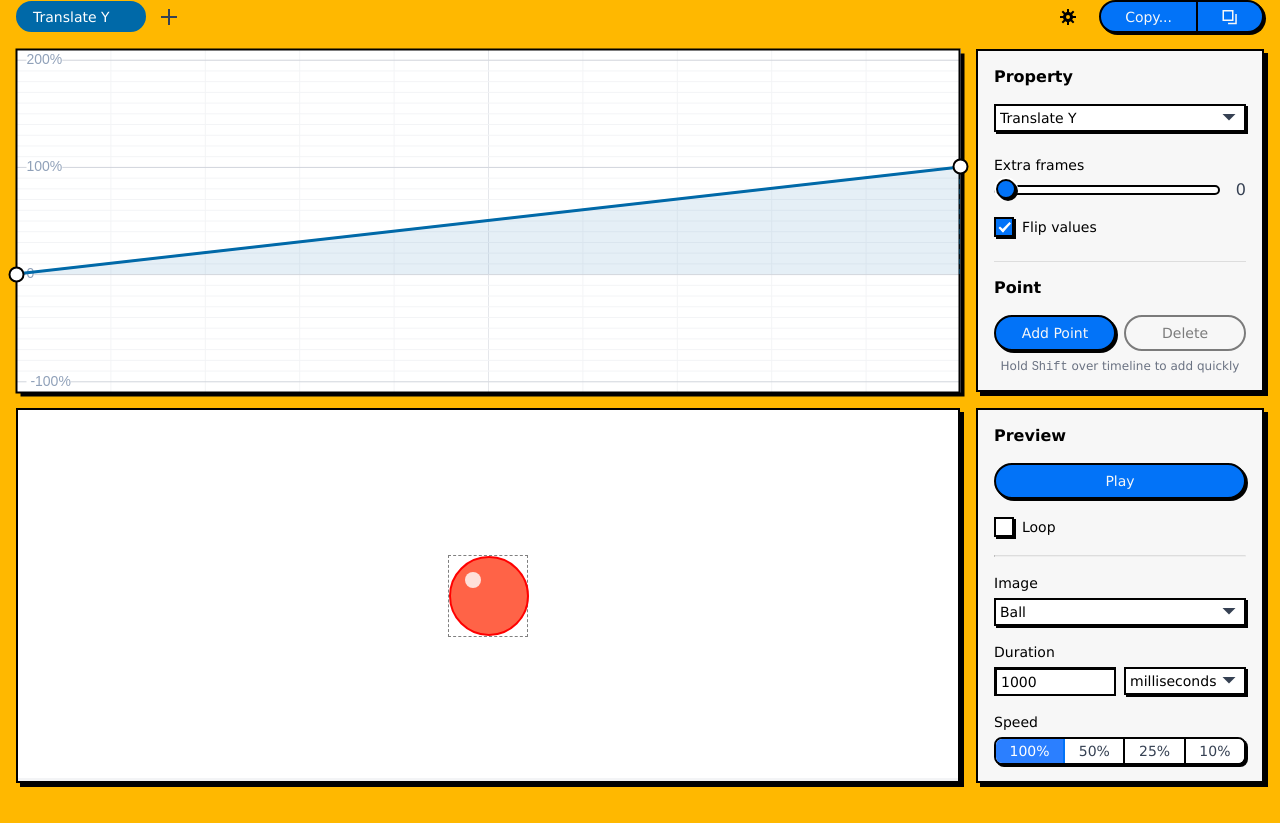
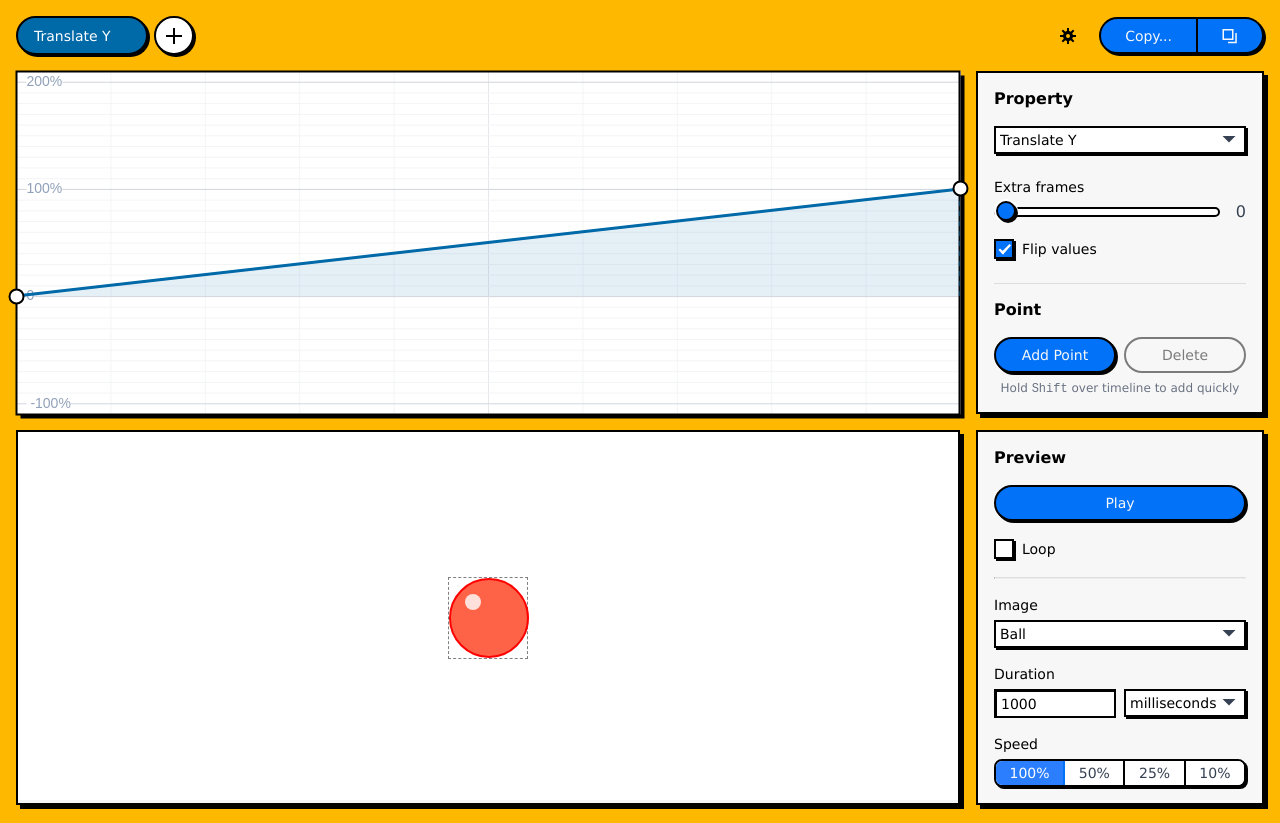
Before and after one commit to gillibrand/keyframe-click, a React (Vite) app: page / in a window 1280 px wide. Before the commit the page ends 801 px from the top, so only its background shows below. Built offline with nearby package versions, Linux system fonts and the light colour scheme.

Commit message:
restyle tabs as neobrutal pills

```diff
--- a/src/app/App.tsx
+++ b/src/app/App.tsx
@@ -402,10 +402,10 @@ function App() {
 
       <NoteList />
 
-      <div className="[ h-screen ] [ flex flex-col ] [ mt-4 stack stack--trail ]">
+      <div className="[ h-screen ] [ flex flex-col ] [ pt-4 stack stack--trail ]">
         {/* TABS and SETTINGS at top */}
         <div className="row">
-          <div className="flex gap-4 items-center">
+          <div className="flex gap-4 items-center justify-between">
             <RadioTabGroup
               tabs={tabs}
               radioGroupName="property"
@@ -415,7 +415,6 @@ function App() {
               canDelete={layers.size > 1 ? canDeleteTab : undefined}
               checkedId={layers.getActiveLayer().id}
               onChange={changeTab}
-              className="grow"
             />
 
             <MenuProvider items={items}>
@@ -423,6 +422,7 @@ function App() {
                 style={{
                   // TODO: standard icon colors
                   color: "var(--c-neo-black)",
+                  marginInlineStart: "auto",
                 }}
                 title="Settings"
               >
@@ -454,7 +454,7 @@ function App() {
         </div>
 
         {/* TIMELINE ROW */}
-        <div className="[ row ] [ grow ]">
+        <section className="[ row ] [ grow ]">
           <div className="inspector-sidebar grow">
             <div className="timeline-wrapper ">
               <canvas
@@ -470,7 +470,7 @@ function App() {
             </div>
 
             {/* This wrapper div is needed to make the inspector sticky since the timeline grid stretches the direct child items */}
-            <div className="tile">
+            <section className="tile">
               <TimelineInspector
                 cssProp={layers.getCssProp()}
                 onChangeCssProp={setCssProp}
@@ -485,16 +485,16 @@ function App() {
                 isAdding={isAdding}
                 disabledCssProps={disabledCssProps}
               />
-            </div>
+            </section>
           </div>
-        </div>
+        </section>
 
         {/* PREVIEW ROW */}
-        <div className="row">
-          <aside className="inspector-sidebar">
+        <section className="row">
+          <section className="inspector-sidebar">
             {preview}
 
-            <div className="tile">
+            <section className="tile">
               <PreviewInspector
                 isPlaying={isPlaying}
                 duration={duration}
@@ -506,9 +506,9 @@ function App() {
                 speed={speed}
                 onChangeSpeed={setSpeed}
               />
-            </div>
-          </aside>
-        </div>
+            </section>
+          </section>
+        </section>
       </div>
     </div>
   );
--- a/src/components/SplitButtons.css
+++ b/src/components/SplitButtons.css
@@ -19,7 +19,7 @@
   appearance: none;
   background-color: var(--sb-bg-color);
   color: var(--sb-color);
-  padding: 0.375rem 1.5rem;
+  padding: 0.5rem 1.5rem;
   position: relative;
 
   border: 2px solid var(--c-neo-black);
--- a/src/components/tab/RadioTab.tsx
+++ b/src/components/tab/RadioTab.tsx
@@ -64,13 +64,15 @@ export const RadioTab = memo(function RadioTab({
 
   return (
     <div
-      className={cx("RadioTab flex flex-nowrap gap-3 items-center", { "can-delete": !!canDelete })}
+      className={cx("RadioTab flex flex-nowrap gap-2 items-center", { "can-delete": !!canDelete })}
       style={style}
       onKeyDown={handleDelKey}
       onClick={moveFocusToInputOnClick}
       data-id={id}
     >
-      <label htmlFor={inputId}>{label}</label>
+      <label className="truncate" htmlFor={inputId}>
+        {label}
+      </label>
 
       <input
         ref={inputRef}
@@ -80,13 +82,14 @@ export const RadioTab = memo(function RadioTab({
         value={label}
         checked={checked}
         data-checked={checked ? "true" : "false"}
+        className="sr-only"
         onChange={(e) => {
           if (e.target.checked) onCheck(id);
         }}
       />
 
       <button
-        className="round-btn"
+        className="RadioTab__button"
         title="close"
         onClick={promptToDelete}
         tabIndex={-1} // no focus; use Del key to invoke instead
--- a/src/components/tab/RadioTabGroup.tsx
+++ b/src/components/tab/RadioTabGroup.tsx
@@ -34,16 +34,16 @@ export function RadioTabGroup({
   onChange,
   className,
 }: Props) {
-  const { parentRef } = useChildAnimator<HTMLDivElement>("both");
+  const { parentRef: animationParentRef } = useChildAnimator<HTMLDivElement>("both");
 
   /**
    * Change keyboard focus to the tab that is currently checked. This uses the ref to the checked value so that it is
    * always up-to-date.
    */
   const focusOnCheckedTab = useCallback(() => {
-    const checkedTabNode = parentRef.current?.querySelector<HTMLInputElement>("input:checked");
+    const checkedTabNode = animationParentRef.current?.querySelector<HTMLInputElement>("input:checked");
     if (checkedTabNode) checkedTabNode.focus();
-  }, [parentRef]);
+  }, [animationParentRef]);
 
   const handleDelete = useCallback(
     (id: string) => {
@@ -59,11 +59,12 @@ export function RadioTabGroup({
   );
 
   return (
-    <div className={cx("RadioTabGroup", "flex", className)} ref={parentRef}>
+    <div className={cx("RadioTabGroup", className)}>
+      <div className="flex min-w-px" ref={animationParentRef}>
         {tabs.map((t) => (
           // Wrap each tab in a div. That's what we animate in/out since it has no padding or margin
           // so can shrink to 0 width
-        <div key={t.id}>
+          <div key={t.id} className="RadioTabGroup__tabWrapper min-w-px">
             <RadioTab
               id={t.id}
               label={CssInfos[t.cssProp].label}
@@ -76,8 +77,10 @@ export function RadioTabGroup({
             />
           </div>
         ))}
+      </div>
+
       <button
-        className="round-btn"
+        className="button is-secondary is-round ml-375"
         onClick={onAddNew}
         disabled={!canAddNew}
         title={!canAddNew ? "All properties are already being used" : "Add property"}
--- a/src/components/tab/tab.css
+++ b/src/components/tab/tab.css
@@ -1,70 +1,103 @@
 .RadioTabGroup {
-  /* padding-block-end: 0.375rem; */
-  /* border-block-end: solid 1px gray; */
+  display: flex;
+  min-width: 1px;
+}
 
-  & > *:not(:last-child) > * {
-    margin-inline-end: 0.5rem;
+.RadioTabGroup__tabWrapper:not(:first-child) {
+  & > .RadioTab {
+    margin-inline-start: 0.375rem;
   }
 }
 
 .RadioTab {
   font-size: var(--sz-small);
   padding: 0.325em 0.9375rem;
-  padding-inline-end: 0.325em;
+  padding: 0.5rem 0.5rem 0.5rem 1rem;
+
+  min-width: 5rem;
   cursor: pointer;
   user-select: none;
-  overflow: hidden;
   white-space: nowrap;
 
   --default-tab-bg-color: var(--tab-bg-color, gray);
-  background-color: color-mix(in srgb, var(--default-tab-bg-color) 10%, white);
   background-color: white;
 
-  border: solid 2px;
-  border-radius: 999px;
-  border-color: var(--default-tab-bg-color);
+  border: solid 2px var(--c-neo-black);
+
   color: var(--default-tab-bg-color);
 
-  &:has(:focus-visible) {
-    outline: solid 2px var(--c-blue);
-    outline-offset: 1px;
-  }
+  border-radius: 999px;
 
   &:has(:checked) {
     color: white;
     background-color: color-mix(in srgb, var(--default-tab-bg-color) 100%, transparent);
+    z-index: 1;
+    position: relative;
   }
 
   > label {
     cursor: inherit;
   }
 
-  > input {
-    /* visually hidden radio button; keyboard accessible */
-    position: absolute;
-    clip-path: inset(50%);
-  }
+  &:not(.can-delete),
+  &:not(:has(:checked)) {
+    .RadioTab__button {
+      visibility: hidden;
+      flex-shrink: 100;
 
-  .round-btn {
-    background-color: rgba(255 255 255 / 0.75);
-    padding: 0.325em;
-    color: white;
-    color: black;
-
-    &:hover,
-    &:focus-visible {
-      background-color: rgba(255 255 255 / 0.85);
-    }
-
-    &:active {
-      background-color: rgba(255 255 255 / 0.6);
+      /* width: 0; */
     }
   }
 
-  &:not(.can-delete),
-  &:not(:has(:checked)) {
-    .round-btn {
-      visibility: hidden;
-    }
+  &:last-child {
+    box-shadow: 0.125rem 0.125rem 0 0 var(--shadow-color);
+  }
+
+  &:has(:focus-visible) {
+    outline: solid var(--outline-width) var(--outline-color);
+    outline-offset: var(--outline-offset);
+    box-shadow: 0 0 0 0.125rem white;
+    border-color: transparent;
+    position: absolute;
+    z-index: 1;
   }
 }
+
+.RadioTab__button {
+  appearance: none;
+  border-radius: 4px;
+  border-radius: 999px;
+  border: none;
+  background-color: var(--c-neo-white);
+  padding: 0;
+  color: black;
+  cursor: pointer;
+
+  line-height: 1;
+
+  width: 1.2rem;
+  height: 1.2rem;
+
+  display: grid;
+  place-items: center;
+  flex-shrink: 0;
+
+  &:active {
+    filter: brightness(0.7);
+    background-color: red;
+  }
+
+  &:hover,
+  &:focus-visible {
+  }
+
+  &:hover {
+    /* filter: brightness(0.9); */
+    /* background-color: red; */
+  }
+
+  &:active:not(:disabled),
+  &[aria-pressed="true"] {
+    /* filter: brightness(0.9); */
+  }
+}
--- a/src/style/controls.css
+++ b/src/style/controls.css
@@ -37,6 +37,15 @@
     background-color: transparent;
   }
 
+  &.is-round {
+    padding: 0.5rem;
+    min-width: 1rem;
+    aspect-ratio: 2;
+    display: grid;
+    place-items: center;
+    flex-shrink: 0;
+  }
+
   &:not(:disabled) {
     cursor: pointer;
     color: white;
@@ -63,7 +72,7 @@
     &:focus-visible {
       outline: solid var(--outline-width) var(--outline-color);
       outline-offset: var(--outline-offset);
-      box-shadow: none;
+      box-shadow: 0 0 0 0.125rem white;
       border-color: transparent;
       transition: none;
     }
--- a/src/style/layout.css
+++ b/src/style/layout.css
@@ -4,7 +4,7 @@
 
 .row {
   display: grid;
-  grid-template-columns: minmax(min-content, 1700px);
+  grid-template-columns: minmax(500px, 1700px);
   justify-content: center;
 
   padding-inline: 1rem;
@@ -12,6 +12,6 @@
 
 .row {
   & + & {
-    margin-top: 1rem;
+    margin-block-start: 1rem;
   }
 }
--- a/src/style/util.css
+++ b/src/style/util.css
@@ -119,6 +119,10 @@ prevented, plus margins will NOT be scrolled to in an overflow of the page. */
   margin-block-start: 0 !important;
 }
 
+.ml-375 {
+  margin-inline-start: 0.375rem;
+}
+
 .origin-top-right {
   transform-origin: top right;
 }
```
Lines whose indentation alone changed are shown as unchanged.
